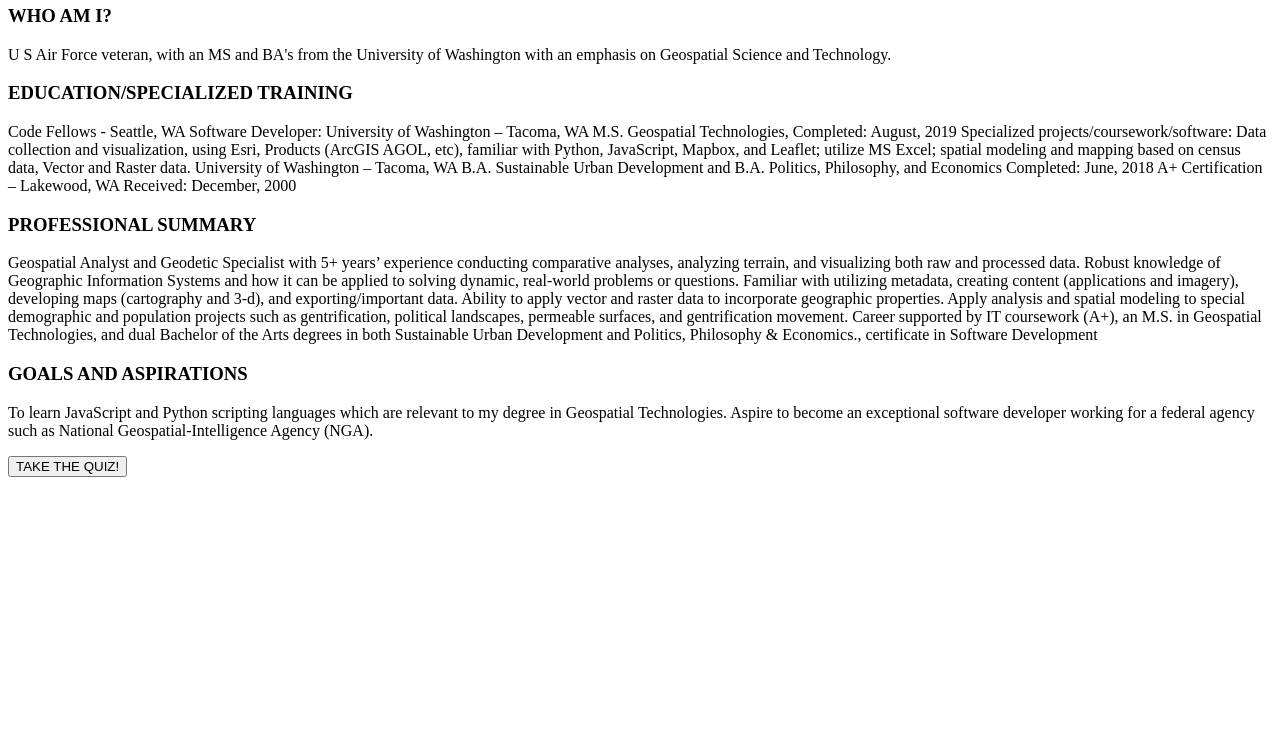
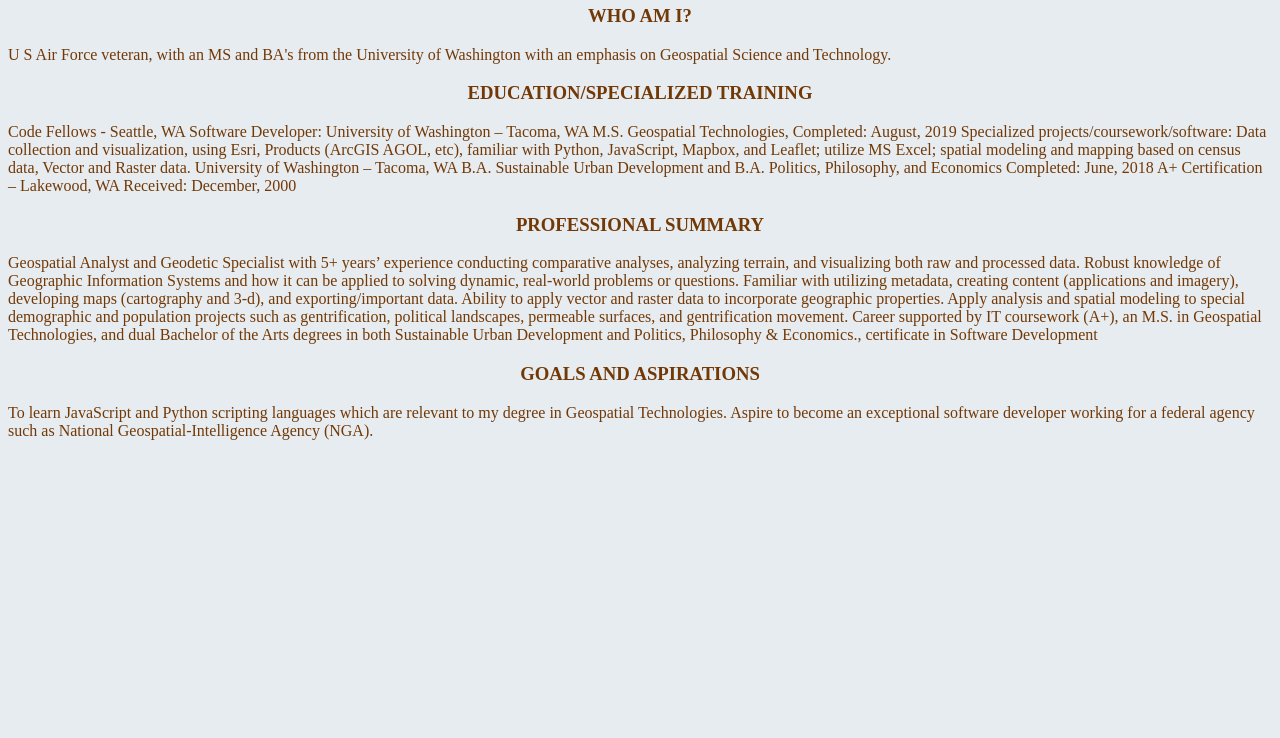
Before and after one commit to Bhattb2/201_Lab2, a plain HTML site: page index.html in a window 1280 px wide. Shown: the part 62-800 px from the top of the page. Drawn offline with Linux system fonts and the light colour scheme.

Commit message:
more update to html and style css. Changed font color and background color

```diff
--- a/index.html
+++ b/index.html
@@ -3,16 +3,14 @@
 
     <head>
         <title>About Me</title>
-        <link rel="styles.css" rel="stylesheet" type="text/css" />
         <link rel="stylesheets" href="reset.css">
-        <link rel="stylesheets" href="reset.css">
-
-
+        <link rel="stylesheet" href="style.css">
     </head>
 
     <body>
         <header>
             <h2>My Bio</h2>
+        </header>
 
         <main>
             <h3>WHO AM I?</h3>
@@ -44,22 +42,13 @@
                     To learn JavaScript and Python scripting languages which are relevant to my degree in Geospatial Technologies. Aspire to become an exceptional software developer working for a federal agency such as National Geospatial-Intelligence Agency (NGA).
 
                 </P>
-            <button onclick="mybioQuiz()">TAKE THE QUIZ!</button
-
         </main>
+                <!-- <button onclick="mybioQuiz()">ASK ME!</button -->
 
             <footer>
                 <p></p>
                 <p></p>
                 <p></p>
-
-
-
-
             </footer>
-
-
-
-
     </body>
 </html>
--- a/style.css
+++ b/style.css
@@ -1,6 +1,6 @@
 body {
-
-    background-color: rgb(128, 129, 122);
+    background-color: rgb(231, 236, 241);
+    color: rgb(114, 57, 6);
 }
 
 ol li {
@@ -33,5 +33,6 @@
 
 h2, h3 {
     text-align: center;
+
 }
 © 2019 GitHub
```
Lines whose indentation alone changed are shown as unchanged.
